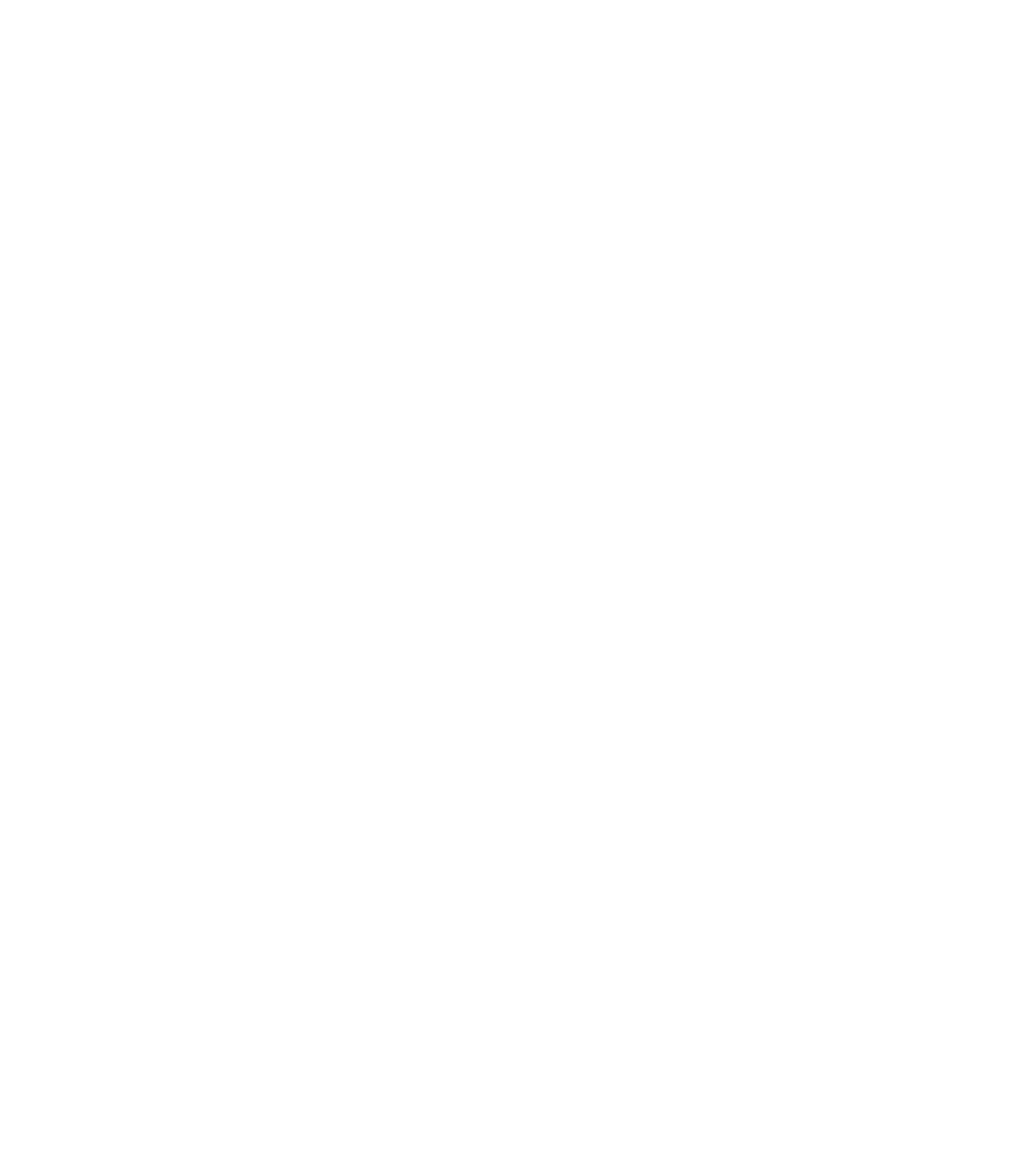
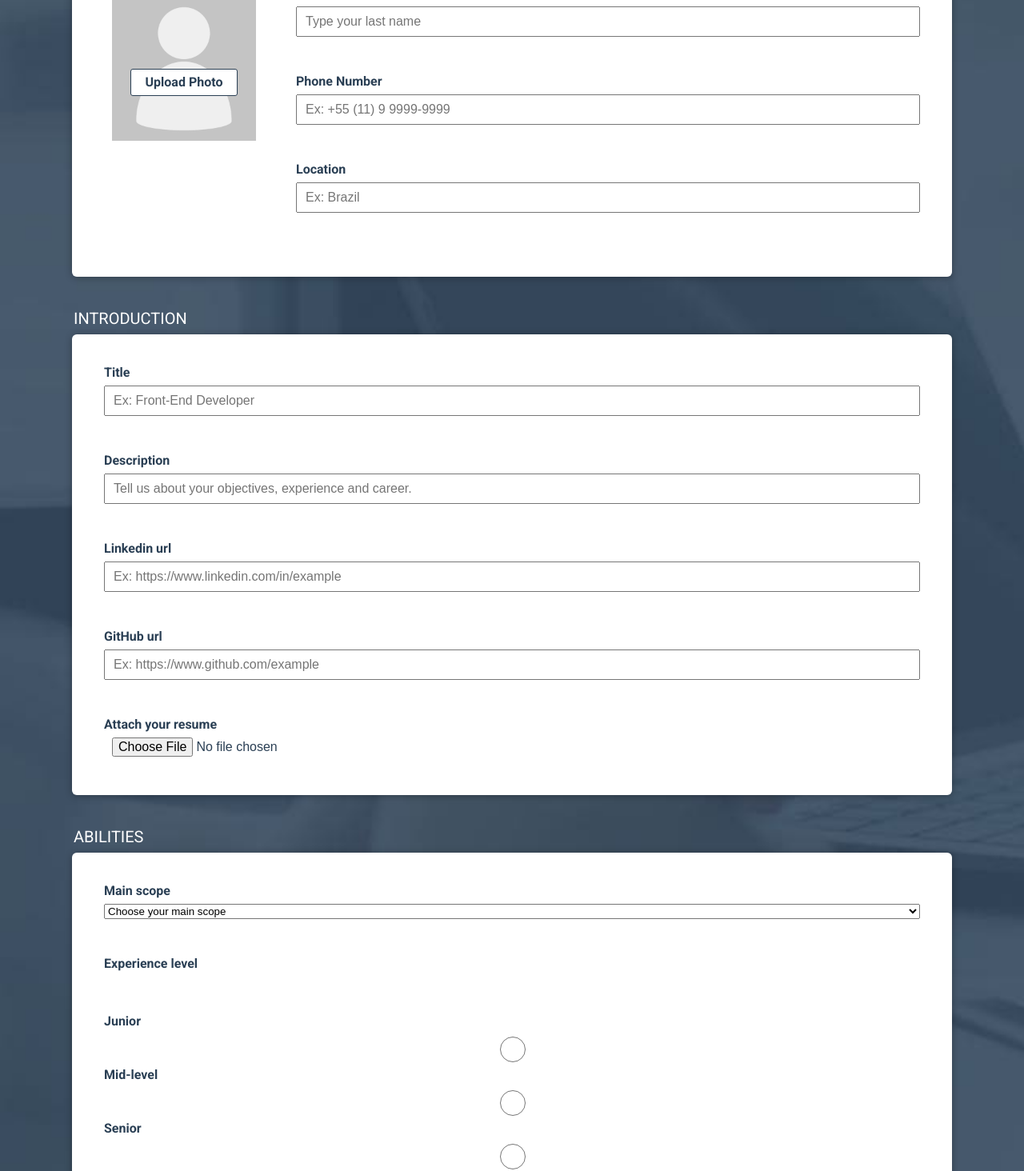
Before and after one commit to HigorR456/dog-finds, a Next.js app: page /edit in a window 1280 px wide. Shown: the part 428-1892 px from the top of the page at 80% size. Before the commit the page ends 800 px from the top, so only its background shows below. Built offline with nearby package versions, Linux system fonts and the light colour scheme.

Commit message:
update edit profile page

```diff
--- a/src/pages/edit/index.tsx
+++ b/src/pages/edit/index.tsx
@@ -1,11 +1,203 @@
-import React from 'react';
+'use client'
+import '../../styles/globals.scss'
+import '../../styles/edit.scss'
+import Header from '../../components/Header'
+import Footer from '../../components/Footer'
+import { useState } from 'react'
+import { useRouter } from 'next/navigation'
 
 const index = () => {
-    return (
-        <div>
-            Edit Page
-        </div>
-    );
+  return (
+    <>
+      <Header />
+
+      <main>
+        <section className='register-section'>
+          <div className='container'>
+            <h2>Edit Profile</h2>
+
+            <form className='content'>
+              <fieldset className='about-you'>
+
+                <legend>ABOUT YOU</legend>
+
+                <div className='photo-wrap'>
+                  <label htmlFor='uphoto'>Upload Photo</label>
+                  <input
+                    type='file'
+                    id='uphoto'
+                    name='uphoto'
+                    value=''
+                  />
+                </div>
+
+                <div className='input-wrap'>
+                  <label htmlFor="fname">First name
+                    <input
+                      type="text"
+                      id="fname"
+                      name="fname"
+                      placeholder='Type your first name'
+                      value=""
+                    />
+                  </label>
+
+
+                  <label htmlFor="lname">Last name
+                    <input
+                      type="text"
+                      id="lname"
+                      name="fname"
+                      placeholder='Type your last name'
+                      value=""
+                    />
+                  </label>
+
+                  <label htmlFor="pnumber">Phone Number
+                    <input
+                      type="text"
+                      id="pnumber"
+                      name="pnumber"
+                      placeholder='Ex: +55 (11) 9 9999-9999'
+                      value=""
+                    />
+                  </label>
+
+                  <label htmlFor="location">Location
+                    <input
+                      type="text"
+                      id="location"
+                      name="location"
+                      placeholder='Ex: Brazil'
+                      value=""
+                    />
+                  </label>
+                </div>
+
+              </fieldset>
+
+              <fieldset className='introduction'>
+                <legend>INTRODUCTION</legend>
+
+                  <label htmlFor="title">Title
+                    <input
+                      type="text"
+                      id="title"
+                      name="title"
+                      placeholder='Ex: Front-End Developer'
+                      value=""
+                    />
+                  </label>
+
+                  <label htmlFor="fname">Description
+                    <input
+                      type="text"
+                      id="description"
+                      name="description"
+                      placeholder='Tell us about your objectives, experience and career.'
+                      value=""
+                    />
+                  </label>
+
+                  <label htmlFor="linkedinlink">Linkedin url
+                    <input
+                      type="text"
+                      id="linkedinlink"
+                      name="linkedinlink"
+                      placeholder='Ex: https://www.linkedin.com/in/example'
+                      value=""
+                    />
+                  </label>
+
+                  <label htmlFor="githublink">GitHub url
+                    <input
+                      type="text"
+                      id="githublink"
+                      name="githublink"
+                      placeholder='Ex: https://www.github.com/example'
+                      value=""
+                    />
+                  </label>
+
+                  <label htmlFor="resume">Attach your resume
+                    <input
+                      type="file"
+                      id="resume"
+                      name="resume"
+                      value=""
+                    />
+                  </label>
+              </fieldset>
+
+              <fieldset className='abilities'>
+                <legend>ABILITIES</legend>
+
+                  <label htmlFor="title">Main scope
+                    <select
+                    id='scope'
+                    name='scope'>
+                      <option>Choose your main scope</option>
+                      <option>Back-End</option>
+                      <option>Front-End</option>
+                      <option>Full Stack</option>
+                      <option>Mobile</option>
+                    </select>
+                  </label>
+
+                  <label htmlFor="experience">Experience level</label>
+                  <input type='hidden' />
+
+                  <div className=' '>
+                    <label htmlFor='junior'>
+                      Junior
+                      <input
+                        type="radio"
+                        id="junior"
+                        name="experience"
+                        value=""
+                      />
+                    </label>
+
+                    <label htmlFor='mid'>
+                      Mid-level
+                      <input
+                        type="radio"
+                        id="mid"
+                        name="experience"
+                        value=""
+                      />
+                    </label>
+
+                    <label htmlFor='senior'>
+                      Senior
+                      <input
+                        type="radio"
+                        id="senior"
+                        name="experience"
+                        value=""
+                      />
+                    </label>
+                  </div>
+
+              </fieldset>
+
+              <fieldset className='experience'>
+                <legend>EXPERIENCE</legend>
+                <div></div>
+              </fieldset>
+
+              <fieldset className='requirements'>
+                <legend>PERSONAL REQUIREMENTS</legend>
+                <div></div>
+              </fieldset>
+            </form>
+          </div>
+        </section>
+      </main>
+
+      <Footer />
+    </>
+  );
 };
 
 export default index;
--- /dev/null
+++ b/src/styles/edit.scss
@@ -0,0 +1,126 @@
+.register-section {
+    background-image: url('/job-background.jpg');
+    background-repeat: no-repeat;
+    background-size:cover;
+    min-height: 100vh;
+    margin-top: -20px;
+
+    .container {
+        padding-top: 50px;
+        .content {
+            width: 100%;
+            fieldset {
+                display: grid;
+                gap: 40px;
+                margin-top: 40px;
+                margin-left: 0;
+                margin-right: 0;
+                padding-top: 0px;
+                padding-bottom: 40px;
+                padding-inline: 40px;
+                border-radius: 6px;
+                box-shadow: 0 1px 10px 0 rgba(0,0,0,0.3);
+                border: 0;
+
+                background: white;
+                color: #2a3f54;
+
+                @media all and (max-width: 620px) {
+                    padding-inline: 20px;
+                }
+
+                legend {
+                    color: white;
+                    margin-left: -40px;
+                    margin-top: 20px;
+                    padding-bottom: 40px;
+
+                    @media all and (max-width: 620px) {
+                        margin-left: -20px;
+                    }
+                }
+
+                label {
+                    font-weight: bold;
+                    line-height: 32px;
+                    font-size: 16px;
+
+                    display: flex;
+                    flex-direction: column;
+
+                    input {
+                        height: 32px;
+                        font-size: 16px;
+                        padding-left: 10px;
+                    }
+                }
+            }
+
+            .about-you {
+                display: grid;
+                grid-template-columns: 200px auto;
+                gap: 40px;
+
+                @media all and (max-width: 620px) {
+                    grid-template-columns: auto;
+                }
+
+                .photo-wrap {
+                    background-image: url('/profile-placeholder.jpg');
+                    background-repeat: no-repeat;
+                    background-size:cover;
+                    width: 180px;
+                    height: 180px;
+                    text-align: center;
+                    margin: auto;
+
+
+                    label {
+                        display: flex;
+                        flex-direction: column;
+                        text-align: center;
+
+                        background: white;
+                        width: 132px;
+                        line-height: 32px;
+                        margin: auto;
+                        margin-top: 90px;
+                        border-radius: 3px;
+                        border: 1px solid #2a3f54;
+
+                        cursor: pointer;
+                    }
+
+                    input {
+                        display: none;
+                    }
+                }
+
+                .input-wrap {
+                    grid-template-columns: calc(50% - 40px) auto;
+
+                    @media all and (max-width: 1100px) {
+                        grid-template-columns: auto;
+                    }
+
+                    label {
+                        margin-bottom: 40px;
+                        font-weight: bold;
+                        line-height: 32px;
+                        font-size: 16px;
+
+                        display: flex;
+                        flex-direction: column;
+
+                        input {
+                            height: 32px;
+                            font-size: 16px;
+                            padding-left: 10px;
+                        }
+                    }
+                }
+            }
+        }
+    }
+
+}
--- a/src/styles/globals.scss
+++ b/src/styles/globals.scss
@@ -161,7 +161,7 @@ header {
 
 //main structure
 main {
-    min-height: 80vh;
+    min-height: calc(100vh - 300px);
     margin-top: 75px;
 
     display: flex;
```
Also changed, not shown: public/job-background.jpg (added), public/profile-placeholder.jpg (added).
